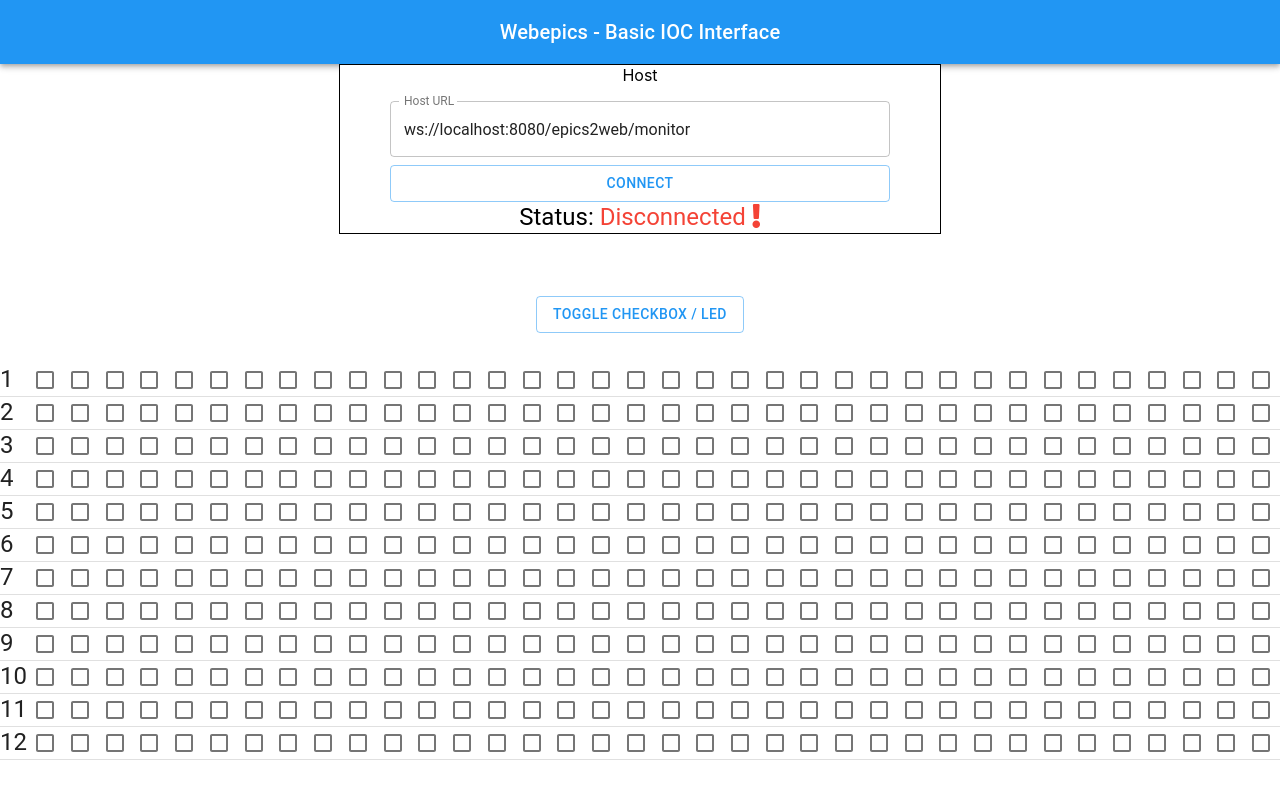
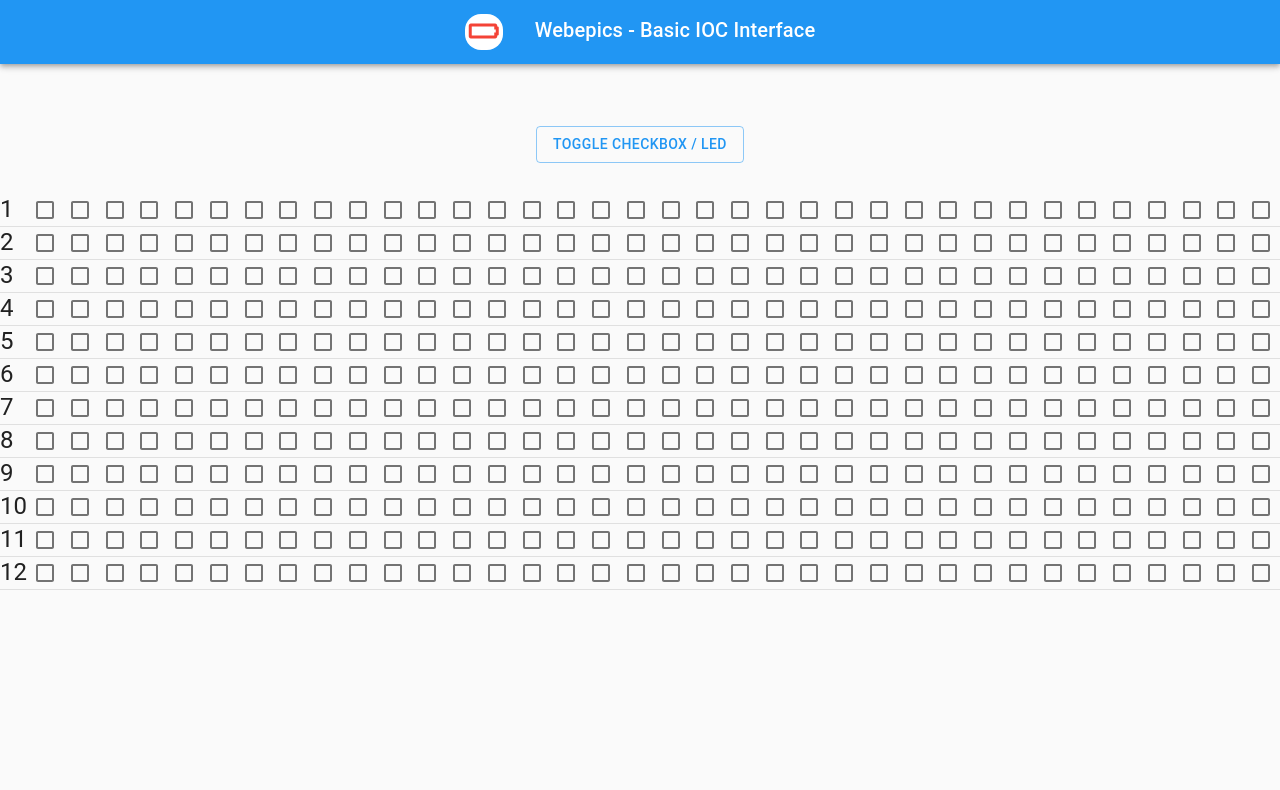
Before and after one commit to webepics/basic_ioc_interface, a React (Create React App) app in the folder react-client/: page / in a window 1280 px wide. Shown: the top 790 px of the page. Built offline with nearby package versions, Linux system fonts and the light colour scheme.

Commit message:
Add toggleable side drawer for websocket connect form

```diff
--- a/react-client/src/App.js
+++ b/react-client/src/App.js
@@ -5,7 +5,7 @@ import { BrowserRouter, Route } from 'react-router-dom'
 import './App.css';
 
 import Header from './components/Header.js'
-import WebSocketManager from './WebSocketManager.js'
+import SettingsDrawer from './components/SettingsDrawer.js'
 import routes from './routes/index.js'
 
 const theme = createMuiTheme({
@@ -42,7 +42,7 @@ class App extends Component {
         <BrowserRouter>
         <div className="App">
             <Header/>
-            <WebSocketManager />
+            <SettingsDrawer/>
             <div className="App-body">
                  {routes.map((prop, key) => {
                      return <Route path={prop.path} exact={prop.exact} key={key} component={prop.component} />;
--- a/react-client/src/WebSocketManager.js
+++ b/react-client/src/WebSocketManager.js
@@ -78,7 +78,7 @@ class WebSocketManager extends Component {
                 />
                 <Button variant="outlined" color="primary" onClick={this.connectWebSocket}>Connect</Button>
                 <Typography variant="h5" color="inherit">
-                Status: <ReadyState readyState={this.props.readyState} /><br />
+                Status: <ReadyState readyState={this.props.readyState} isMinimal={false}/><br />
                 </Typography>
             </FormControl>
         )
--- a/react-client/src/components/Header.js
+++ b/react-client/src/components/Header.js
@@ -1,10 +1,16 @@
 import React from 'react';
+import { connect } from "react-redux";
 import PropTypes from 'prop-types';
+import classNames from 'classnames';
 import { Link } from "react-router-dom";
 import { withStyles } from '@material-ui/core/styles';
 import AppBar from '@material-ui/core/AppBar';
 import Toolbar from '@material-ui/core/Toolbar';
 import Typography from '@material-ui/core/Typography';
+import IconButton from '@material-ui/core/IconButton';
+
+import { DRAWER_TOGGLE } from '../redux/actions'
+import ReadyState from './ReadyState.js'
 
 const styles = theme => ({
   root: {
@@ -33,14 +39,27 @@ const styles = theme => ({
     },
 });
 
+class Header extends React.Component {
 
-function Header(props) {
-  const { classes } = props;
+    handleDrawerToggle = () => {
+      this.props.dispatch({type: DRAWER_TOGGLE})
+    };
+
+    render() {
+      const { classes } = this.props;
       return (
         <div className={classes.root}>
           <AppBar position="static">
             <Toolbar>
               <Typography variant="h6" color="inherit" className={classes.linkText}>
+              <IconButton
+                color="inherit"
+                aria-label="Open drawer"
+                onClick={this.handleDrawerToggle}
+                className={classNames(classes.menuButton)}
+              >
+                <ReadyState isMinimal={true}/>
+              </IconButton>
                 <Link to="/">Webepics - Basic IOC Interface</Link>
               </Typography>
             </Toolbar>
@@ -48,9 +67,16 @@ function Header(props) {
         </div>
       );
     }
+}
 
 Header.propTypes = {
   classes: PropTypes.object.isRequired,
 };
 
-export default withStyles(styles)(Header);
+function mapStateToProps(state){
+  return {
+    websocket: state.websocket,
+  }
+}
+
+export default withStyles(styles)(connect(mapStateToProps)(Header))
--- a/react-client/src/components/ReadyState.js
+++ b/react-client/src/components/ReadyState.js
@@ -1,4 +1,6 @@
 import React from 'react'
+import { connect } from "react-redux";
+import classNames from 'classnames';
 import { withStyles } from '@material-ui/core/styles';
 
 const styles = theme => ({
@@ -11,15 +13,47 @@ const styles = theme => ({
     error: {
         color: theme.palette.error.main,
     },
+    minimal: {
+        backgroundColor: '#ffffff',
+        borderRadius: '16px',
+        padding: '4px',
+    }
 });
 
 function ReadyState(props) {
-    const { readyState, classes } = props;
-    if (readyState === 0) return <span className={classes.warning}>Connecting <i className="fas fa-exclamation"/></span>
-    if (readyState === 1) return <span className={classes.success}>Connected <i className="fas fa-check"/></span>
-    if (readyState === 2) return <span className={classes.warning}>Disconnecting <i className="fas fa-exclamation-triangle"/></span>
-    if (readyState === 3) return <span className={classes.error}>Disconnected <i className="fas fa-exclamation"/></span>
-    return <span className={classes.error}>Error <i className="fas fa-exclamation-triangle"/></span>
+    const { classes, isMinimal } = props;
+    const readyState = props.websocket.readyState;
+    let details = {title: "Error", iconClass:"fas fa-battery-empty", className:"error"}
+
+    if (readyState === 0)
+      details = {title: "Connecting", iconClass:"fas fa-battery-half", className:"warning"}
+    if (readyState === 1)
+      details = {title: "Connected", iconClass:"fas fa-battery-full", className:"success"}
+    if (readyState === 2)
+      details = {title: "Disconnecting", iconClass:"fas fa-battery-half", className:"warning"}
+    if (readyState === 3)
+      details = {title: "Disconnected", iconClass:"fas fa-battery-empty", className:"error"}
+
+    if (isMinimal) {
+        return (
+            <span className={classNames(classes.minimal, classes[details.className])}>
+            <i title={details.title} className={details.iconClass}/>
+            </span>
+        )
+
+    } else {
+        return (
+            <span className={classes[details.className]}>{details.title}&nbsp;
+            <i className={details.iconClass}/>
+            </span>
+        )
+    }
 }
 
-export default withStyles(styles)(ReadyState)
+function mapStateToProps(state){
+  return {
+    websocket: state.websocket,
+  }
+}
+
+export default withStyles(styles)(connect(mapStateToProps)(ReadyState))
--- /dev/null
+++ b/react-client/src/components/SettingsDrawer.js
@@ -0,0 +1,80 @@
+import React from 'react';
+import PropTypes from 'prop-types';
+import { connect } from "react-redux";
+import { withStyles } from '@material-ui/core/styles';
+import Drawer from '@material-ui/core/Drawer';
+import CssBaseline from '@material-ui/core/CssBaseline';
+import Divider from '@material-ui/core/Divider';
+import IconButton from '@material-ui/core/IconButton';
+import WebSocketManager from '../WebSocketManager'
+import { DRAWER_TOGGLE } from '../redux/actions'
+
+const drawerWidth = 500;
+
+const styles = theme => ({
+  root: {
+    display: 'flex',
+  },
+  drawer: {
+    width: drawerWidth,
+    flexShrink: 0,
+  },
+  drawerPaper: {
+    width: drawerWidth,
+  },
+  drawerHeader: {
+    display: 'flex',
+    alignItems: 'center',
+    padding: '0 8px',
+    ...theme.mixins.toolbar,
+    justifyContent: 'flex-end',
+  },
+});
+
+class SettingsDrawer extends React.Component {
+
+  handleDrawerClose = () => {
+    this.props.dispatch({type: DRAWER_TOGGLE})
+  };
+
+  render() {
+    const { classes, theme } = this.props;
+    const open  = this.props.display.drawer.open;
+
+    return (
+      <div className={classes.root}>
+        <CssBaseline />
+        <Drawer
+          className={classes.drawer}
+          variant="persistent"
+          anchor="left"
+          open={open}
+          classes={{
+            paper: classes.drawerPaper,
+          }}
+        >
+          <div className={classes.drawerHeader}>
+            <IconButton onClick={this.handleDrawerClose}>
+              {theme.direction === 'ltr' ? <i className="fas fa-chevron-left"/> : <i className="fas fa-chevron-right"/>}
+            </IconButton>
+          </div>
+          <Divider />
+          <WebSocketManager/>
+        </Drawer>
+      </div>
+    );
+  }
+}
+
+SettingsDrawer.propTypes = {
+  classes: PropTypes.object.isRequired,
+  theme: PropTypes.object.isRequired,
+};
+
+function mapStateToProps(state){
+  return {
+    display: state.display,
+  }
+}
+
+export default withStyles(styles, { withTheme: true })(connect(mapStateToProps)(SettingsDrawer));
--- a/react-client/src/redux/actions.js
+++ b/react-client/src/redux/actions.js
@@ -5,6 +5,8 @@ export const WS_URL = 'url'
 export const WS_READY = 'readyState'
 export const WS_MONITOR = 'addPV'
 export const WS_UNMONITOR = 'removePV'
+
+export const DRAWER_TOGGLE = 'drawerToggle'
 
 export const PVMessage = pv => ({
     type: pv.type,
--- a/react-client/src/redux/store.js
+++ b/react-client/src/redux/store.js
@@ -4,14 +4,19 @@ import * as Actions from './actions'
 
 const defaultState = {
     websocket: {
-        url: 'ws://localhost:8080/epics2web/monitor',
+        url: 'ws://192.168.99.100:8080/epics2web/monitor',
         monitored: {},
         readyState: 3,
     },
     http: {
-        put_url: 'http://localhost:8081/put',
+        put_url: 'http://192.168.99.100:8081/put',
     },
     pvs: {},
+    display: {
+        drawer: {
+            open: false
+        }
+    }
 }
 
 const pvs = (state = defaultState.pvs, action) => {
@@ -71,10 +76,23 @@ const http = (state = defaultState.http, action) => {
     return state
 }
 
+const display = (state = defaultState.display, action) => {
+    switch (action.type) {
+        case Actions.DRAWER_TOGGLE:
+            return {
+                ...state,
+                drawer: {open: !state.drawer.open}
+            }
+        default: return state
+    }
+}
+
+
 const rootReducer = combineReducers({
     pvs,
     websocket,
-    http
+    http,
+    display
 })
 
 export default createStore(
```
Lines whose indentation alone changed are shown as unchanged.
